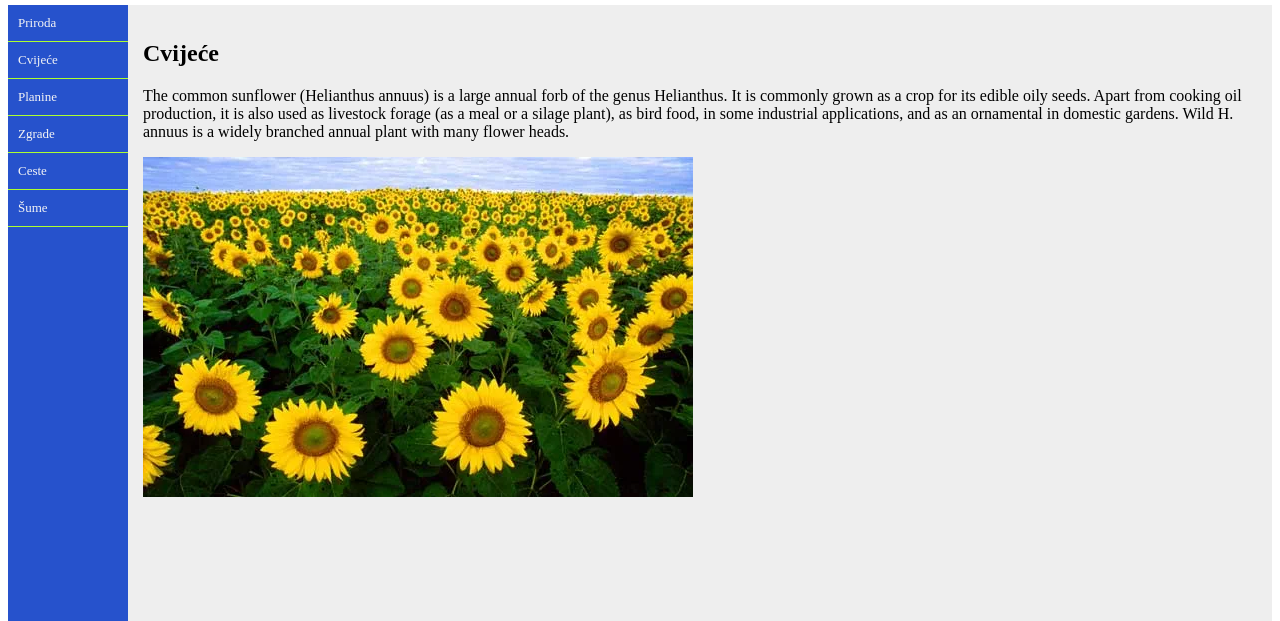
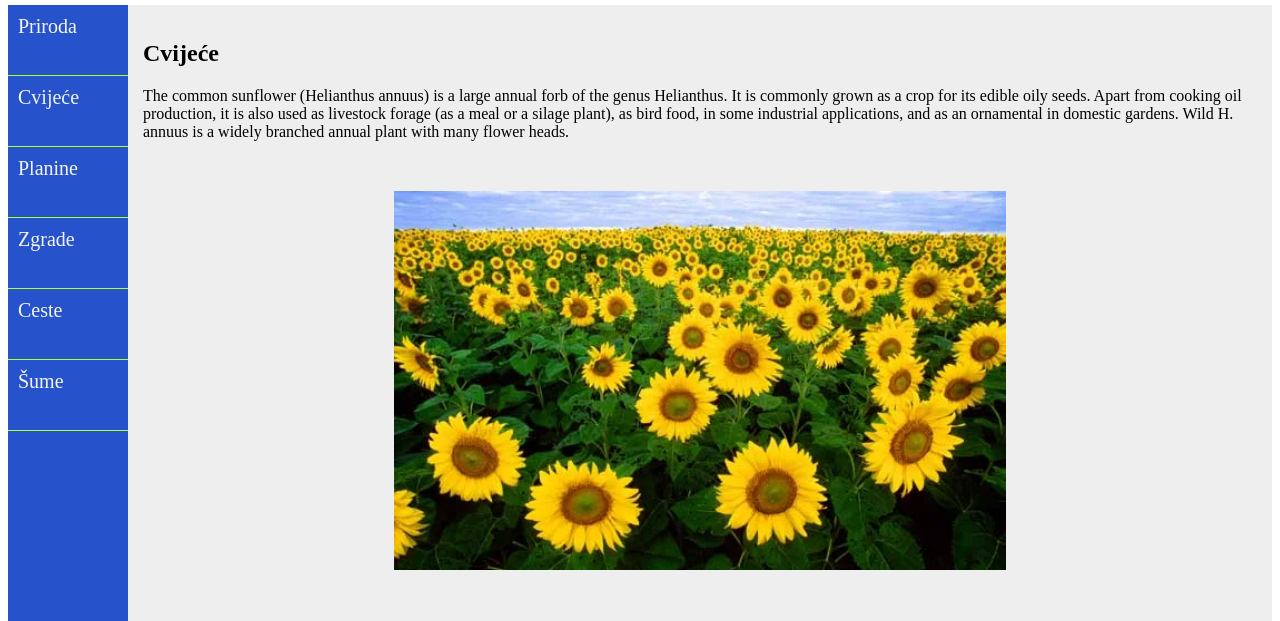
Before and after one commit to Katarina9526/algebra_ponavljanje, a plain HTML site: page CSS/Primjeri i zadatci CSS-a/Zadatak7.html in a window 1280 px wide. Shown: the part 179-800 px from the top of the page. Drawn offline with Linux system fonts and the light colour scheme.

Commit message:
unesene promjene

```diff
--- a/CSS/Primjeri i zadatci CSS-a/Zadatak7.css
+++ b/CSS/Primjeri i zadatci CSS-a/Zadatak7.css
@@ -70,10 +70,11 @@ div.header-line {
   padding: 10px;
   border-bottom: 1px solid greenyellow;
   display: block;
-  font-size: 13px;
+  font-size: 20px;
   color: whitesmoke;
   cursor: pointer;
   user-select: none;
+  height: 50px;
 }
 
 .tabs-container label:hover {
@@ -120,3 +121,11 @@ input[name="tab"]:checked + .tab-content {
         opacity: 1;
     }
 }
+
+img {
+  width: 55%;
+  display: block;
+  margin-left: auto;
+  margin-right: auto;
+  margin-top: 50px;
+}
--- a/CSS/Primjeri i zadatci CSS-a/Zadatak7.html
+++ b/CSS/Primjeri i zadatci CSS-a/Zadatak7.html
@@ -29,7 +29,6 @@
     <h2>Priroda</h2>
     <p>The sea in a general sense refers to the ocean or world ocean, the body of salty water that covers approximately 71% of the Earth's surface. Used in a particular sense the word sea refers to particular seas either as second-order sections of the ocean, such as the Mediterranean Sea,</p>
     <img src="./images/mare-fa-bene-2.jpg" alt="sea"/>
-    <p>Opis koji će se odnositi na prethodnu sliku prirode</p>
   </section>
 
   <input name="tab" id="tab2" type="radio"checked/>
```
Also changed, not shown: CSS/Primjeri i zadatci CSS-a/download.png (deleted).
